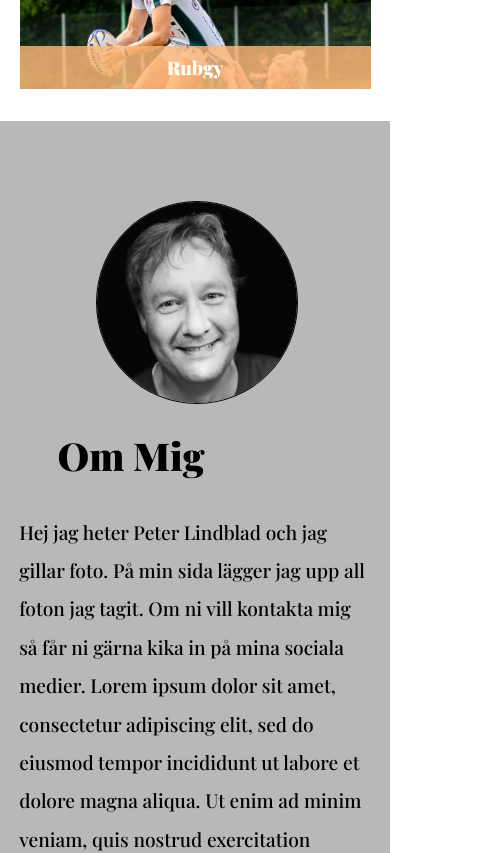
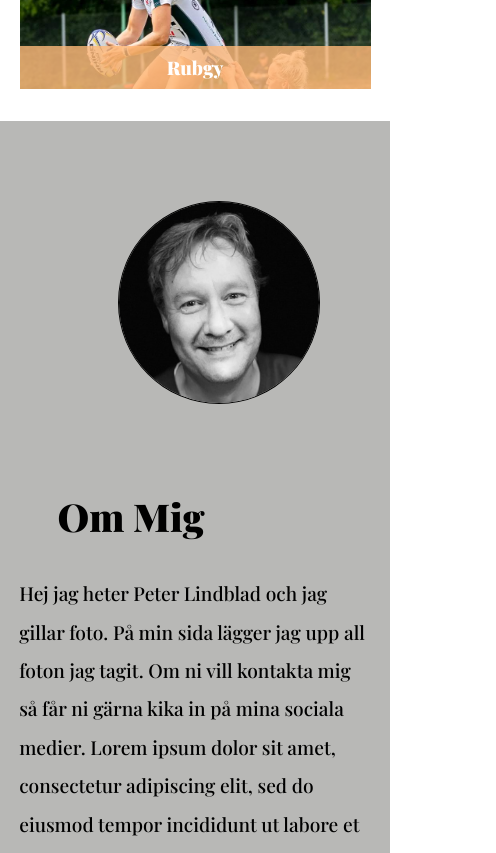
Before and after one commit to peterLindblad/portfolio.github.io, a React (Create React App) app: page / in a window 390 px wide. Shown: the part 2540-3393 px from the top of the page, 496 px wide, since content can reach past the window. Built offline with nearby package versions, Linux system fonts and the light colour scheme.

Commit message:
fix responsivitet footer

```diff
--- a/src/App.css
+++ b/src/App.css
@@ -41,8 +41,16 @@ a {
 
 }
 
-@media screen and (max-width: 350px) {
+@media screen and (max-width: 550px) {
   .footer img {
-    float: right;
+    float: none;
+    margin: 1em;
+
   }
 }
+
+@media screen and (max-width: 350px) {
+  .imgContainer img {
+    margin: 1em !important;
+  }
+}
--- a/src/components/footer/FooterProfilePic.jsx
+++ b/src/components/footer/FooterProfilePic.jsx
@@ -9,15 +9,21 @@ const footerStyle = {
   border: "1px solid #050505",
 };
 
+const imgContainer = {
+  textAlign: "center"
+};
+
 export default function FooterProfilePic() {
   return (
     <>
+    <div className="imgContainer" style={imgContainer}>
       <img
         style={footerStyle}
         className="img-profilePicture"
         src={profile}
         alt="profilePicture"
       />
+      </div>
     </>
   );
 }
```
